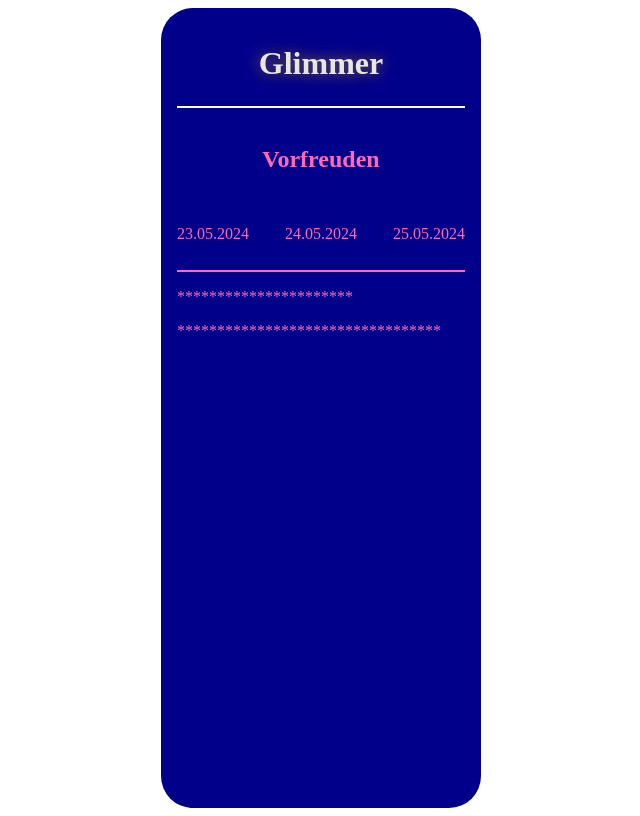
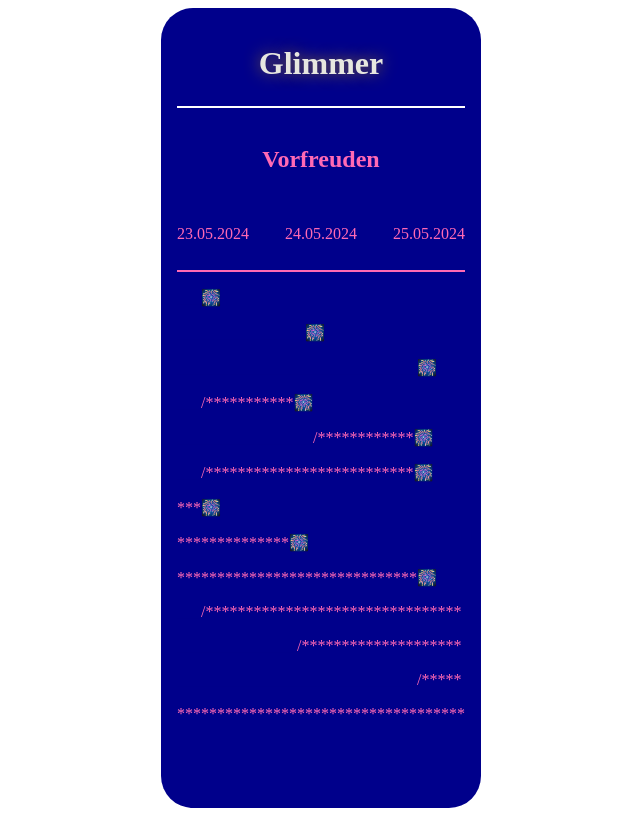
Before and after one commit to FlausenImKopf/glimmer, a Vue app: page /freudetimeline in a window 1280 px wide. Shown: the whole page, without its empty margins (319-959 px from the left). Built offline with nearby package versions, Linux system fonts and the light colour scheme; what v-calendar would draw is missing.

Commit message:
issue 47 optimized display of starscales

```diff
--- a/src/components/FreudListRow.vue
+++ b/src/components/FreudListRow.vue
@@ -1,35 +1,125 @@
 <template>
-  <p>{{ getSternSchleif() }}</p>
+  <p>
+    <span class="abstand">{{ abstand }}</span
+    >{{ getSternenSchweif() }}
+  </p>
 </template>
 
 <script>
 export default {
   props: {
     vorfreude: Object,
-    datum: Date
+    currentDate: Date
+  },
+  data() {
+    return {
+      abstand: ''
+    }
   },
 
   methods: {
-    getFaktor() {
-      let result = 0
-      if (Date.parse(this.vorfreude.enddatum) > Date.parse(this.datum) + 1) {
-        result = 3
-      } else if (Date.parse(this.vorfreude.enddatum) == Date.parse(this.datum)) {
-        result = 2
-      } else if (Date.parse(this.vorfreude.enddatum) == Date.parse(this.datum) - 1) {
-        result = 1
+    getSternenSchweif() {
+      let createdAt = this.vorfreude.createdAt
+      let enddatum = this.vorfreude.enddatum
+      let currentDate = this.currentDate
+      let vortag = new Date(currentDate)
+      vortag.setDate(vortag.getDate() - 1)
+      let folgetag = new Date(currentDate)
+      folgetag.setDate(folgetag.getDate() + 1)
+
+      //   console.log(
+      //     'created: ' +
+      //       createdAt +
+      //       ' enddatum: ' +
+      //       enddatum +
+      //       ' current: ' +
+      //       currentDate +
+      //       ' vortag ' +
+      //       vortag +
+      //       ' folgetag ' +
+      //       folgetag
+      //   )
+      if (this.istGleich(createdAt, enddatum)) {
+        if (this.istGleich(enddatum, vortag)) {
+          this.abstand = '___'
+          return '🎆'
+        } else if (this.istGleich(enddatum, currentDate)) {
+          this.abstand = '________________'
+          return '🎆'
+        } else if (this.istGleich(enddatum, folgetag)) {
+          this.abstand = '______________________________'
+          return '🎆'
+        }
       }
-      return result
+      if (this.istGroesser(enddatum, folgetag)) {
+        if (this.istKleiner(createdAt, vortag)) {
+          return '************************************'
+        } else if (this.istGleich(createdAt, vortag)) {
+          this.abstand = '___'
+          return '/********************************'
+        } else if (this.istGleich(createdAt, currentDate)) {
+          this.abstand = '_______________'
+          return '/********************'
+        } else if (this.istGleich(createdAt, folgetag)) {
+          this.abstand = '______________________________'
+          return '/*****'
+        }
+      }
+      if (this.istGleich(enddatum, folgetag)) {
+        if (this.istKleiner(createdAt, vortag)) {
+          return '******************************🎆'
+        } else if (this.istGleich(createdAt, vortag)) {
+          this.abstand = '___'
+          return '/**************************🎆'
+        } else if (this.istGleich(createdAt, currentDate)) {
+          this.abstand = '_________________'
+          return '/************🎆'
+        }
+      }
+      if (this.istGleich(enddatum, currentDate)) {
+        if (this.istKleiner(createdAt, vortag)) {
+          return '**************🎆'
+        } else if (this.istGleich(createdAt, vortag)) {
+          this.abstand = '___'
+          return '/***********🎆'
+        }
+      }
+      if (this.istGleich(enddatum, vortag) && this.istKleiner(createdAt, vortag)) {
+        return '***🎆'
+      }
     },
-    getSternSchleif() {
-      let SternSchleif = '***********'
-      return SternSchleif.repeat(this.getFaktor())
+    istGleich(firstDate, secondDate) {
+      return (
+        firstDate.getFullYear() == secondDate.getFullYear() &&
+        firstDate.getMonth() == secondDate.getMonth() &&
+        firstDate.getDate() == secondDate.getDate()
+      )
+    },
+    istKleiner(firstDate, secondDate) {
+      if (firstDate.getFullYear() < secondDate.getFullYear()) {
+        return true
+      } else if (firstDate.getFullYear() == secondDate.getFullYear()) {
+        if (firstDate.getMonth() < secondDate.getMonth()) {
+          return true
+        } else if (firstDate.getMonth() == secondDate.getMonth()) {
+          if (firstDate.getDate() < secondDate.getDate()) {
+            return true
+          }
+        }
+      }
+      return false
+    },
+    istGroesser(firstDate, secondDate) {
+      return !this.istKleiner(firstDate, secondDate) && !this.istGleich(firstDate, secondDate)
     }
   }
 }
 </script>
 
 <style scoped>
+.abstand {
+  color: darkblue;
+}
 p {
   _margin: 0;
   color: hotpink;
--- a/src/views/FreudeTimeLineView.vue
+++ b/src/views/FreudeTimeLineView.vue
@@ -11,7 +11,7 @@
         v-for="freude in vorfreuden"
         :key="freude.id"
         :vorfreude="freude"
-        :datum="currentDate"
+        :currentDate="currentDate"
       />
     </section>
   </article>
@@ -27,16 +27,86 @@ export default {
     return {
       currentDate: new Date(2024, 4, 24, 0, 0),
       vorfreuden: [
+        //Eintagsfreuden
         {
           id: 1,
           message: 'ich freue mich auf das Wochenende!',
-          datum: new Date(2024, 4, 22, 12, 58),
-          enddatum: new Date(2024, 4, 24, 0, 0)
+          createdAt: new Date(2024, 4, 23, 12, 58),
+          enddatum: new Date(2024, 4, 23, 0, 0)
         },
         {
           id: 2,
           message: 'ich freue mich auf den Urlaub!',
-          datum: new Date(2024, 4, 22, 12, 58),
+          createdAt: new Date(2024, 4, 24, 12, 58),
+          enddatum: new Date(2024, 4, 24, 0, 0)
+        },
+        {
+          id: 3,
+          message: 'ich freue mich auf den Urlaub!',
+          createdAt: new Date(2024, 4, 25, 12, 58),
+          enddatum: new Date(2024, 4, 25, 0, 0)
+        },
+        //Zweitagsfreuden
+        {
+          id: 4,
+          message: 'ich freue mich auf den Urlaub!',
+          createdAt: new Date(2024, 4, 23, 12, 58),
+          enddatum: new Date(2024, 4, 24, 0, 0)
+        },
+        {
+          id: 5,
+          message: 'ich freue mich auf den Urlaub!',
+          createdAt: new Date(2024, 4, 24, 12, 58),
+          enddatum: new Date(2024, 4, 25, 0, 0)
+        },
+        //Dreitagsfreuden
+        {
+          id: 6,
+          message: 'ich freue mich auf den Urlaub!',
+          createdAt: new Date(2024, 4, 23, 12, 58),
+          enddatum: new Date(2024, 4, 25, 0, 0)
+        },
+        //Mehrtagsfreuden
+        {
+          id: 7,
+          message: 'ich freue mich auf den Urlaub!',
+          createdAt: new Date(2024, 4, 20, 12, 58),
+          enddatum: new Date(2024, 4, 23, 0, 0)
+        },
+        {
+          id: 8,
+          message: 'ich freue mich auf den Urlaub!',
+          createdAt: new Date(2024, 4, 20, 12, 58),
+          enddatum: new Date(2024, 4, 24, 0, 0)
+        },
+        {
+          id: 9,
+          message: 'ich freue mich auf den Urlaub!',
+          createdAt: new Date(2024, 4, 20, 12, 58),
+          enddatum: new Date(2024, 4, 25, 0, 0)
+        },
+        {
+          id: 10,
+          message: 'ich freue mich auf den Urlaub!',
+          createdAt: new Date(2024, 4, 23, 12, 58),
+          enddatum: new Date(2024, 4, 28, 0, 0)
+        },
+        {
+          id: 11,
+          message: 'ich freue mich auf den Urlaub!',
+          createdAt: new Date(2024, 4, 24, 12, 58),
+          enddatum: new Date(2024, 4, 28, 0, 0)
+        },
+        {
+          id: 12,
+          message: 'ich freue mich auf den Urlaub!',
+          createdAt: new Date(2024, 4, 25, 12, 58),
+          enddatum: new Date(2024, 4, 28, 0, 0)
+        },
+        {
+          id: 13,
+          message: 'ich freue mich auf den Urlaub!',
+          createdAt: new Date(2024, 4, 20, 12, 58),
           enddatum: new Date(2024, 4, 28, 0, 0)
         }
       ]
```
